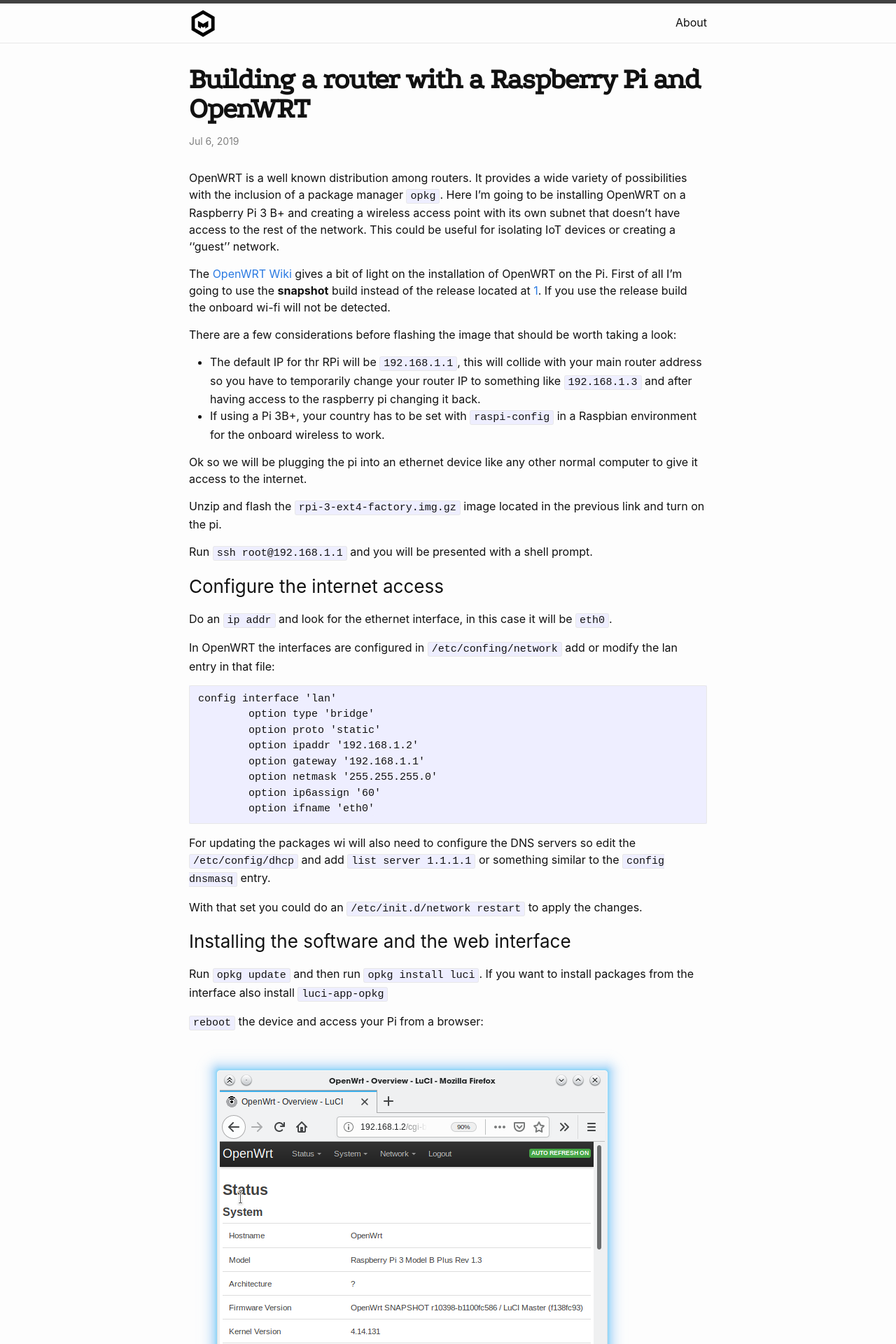
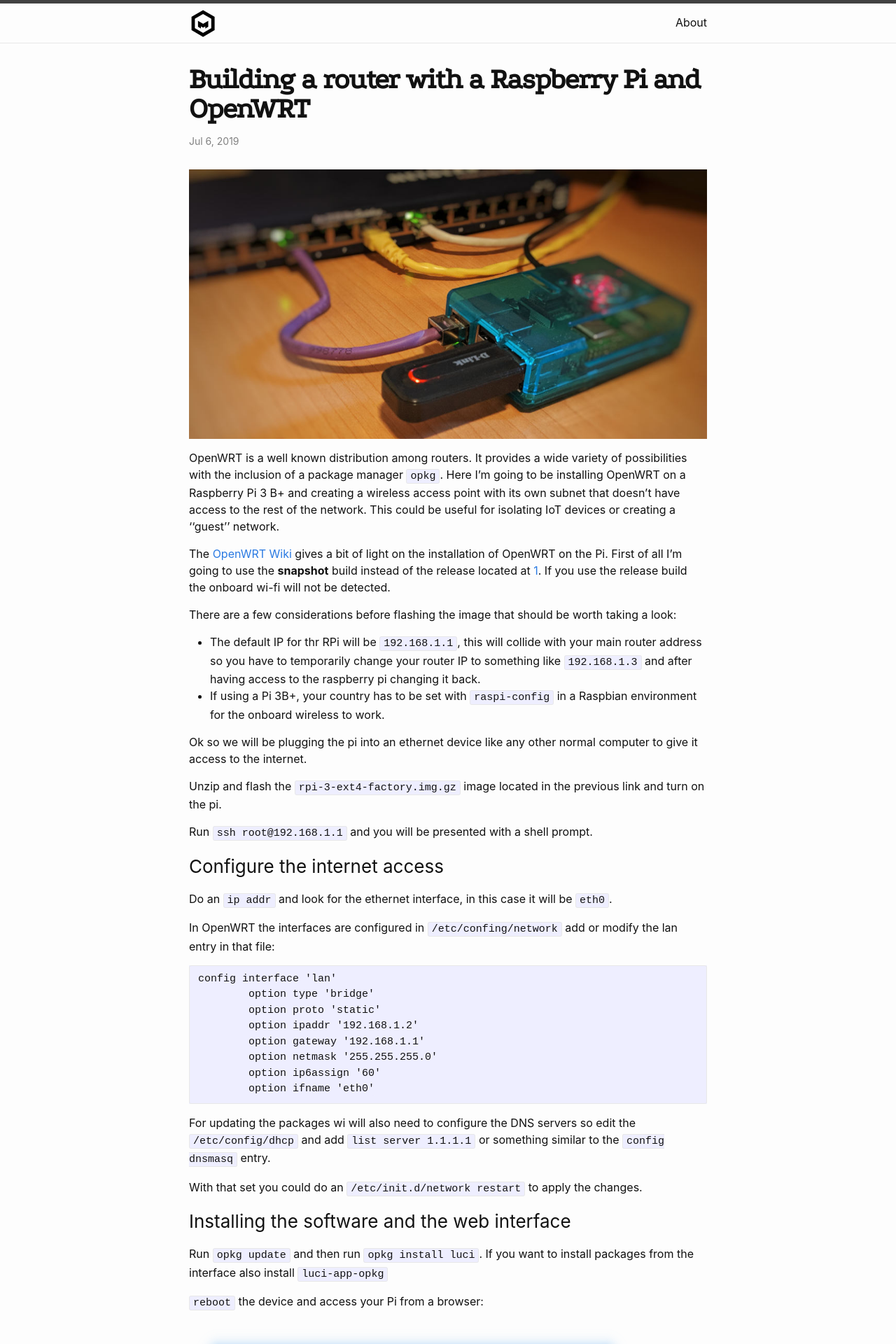
Before and after one commit to manueljimenezs/manueljimenezs.github.io, a Jekyll site: the page built from _posts/2019-07-06-rpi-openwrt.md, in a window 1280 px wide. Shown: the top 1920 px of the page at 70% size. Built offline with Jekyll 4.4.1, drawn with Linux system fonts in a browser that asks for light colours.

Commit message:
Update 2019-07-06-rpi-openwrt.md

```diff
--- a/_posts/2019-07-06-rpi-openwrt.md
+++ b/_posts/2019-07-06-rpi-openwrt.md
@@ -5,7 +5,7 @@
 ---
 
 
-[](/assets/img/rpi-openwrt/pi-wrt.jpeg)
+![](/assets/img/rpi-openwrt/pi-wrt.jpeg)
 
 OpenWRT is a well known distribution among routers. It provides a wide variety of possibilities with the inclusion of a package manager `opkg`. Here I'm going to be installing OpenWRT on a Raspberry Pi 3 B+ and creating a  wireless access point with its own subnet that doesn't have access to the rest of the network. This could be useful for isolating IoT devices or creating a ''guest'' network.
 
```
